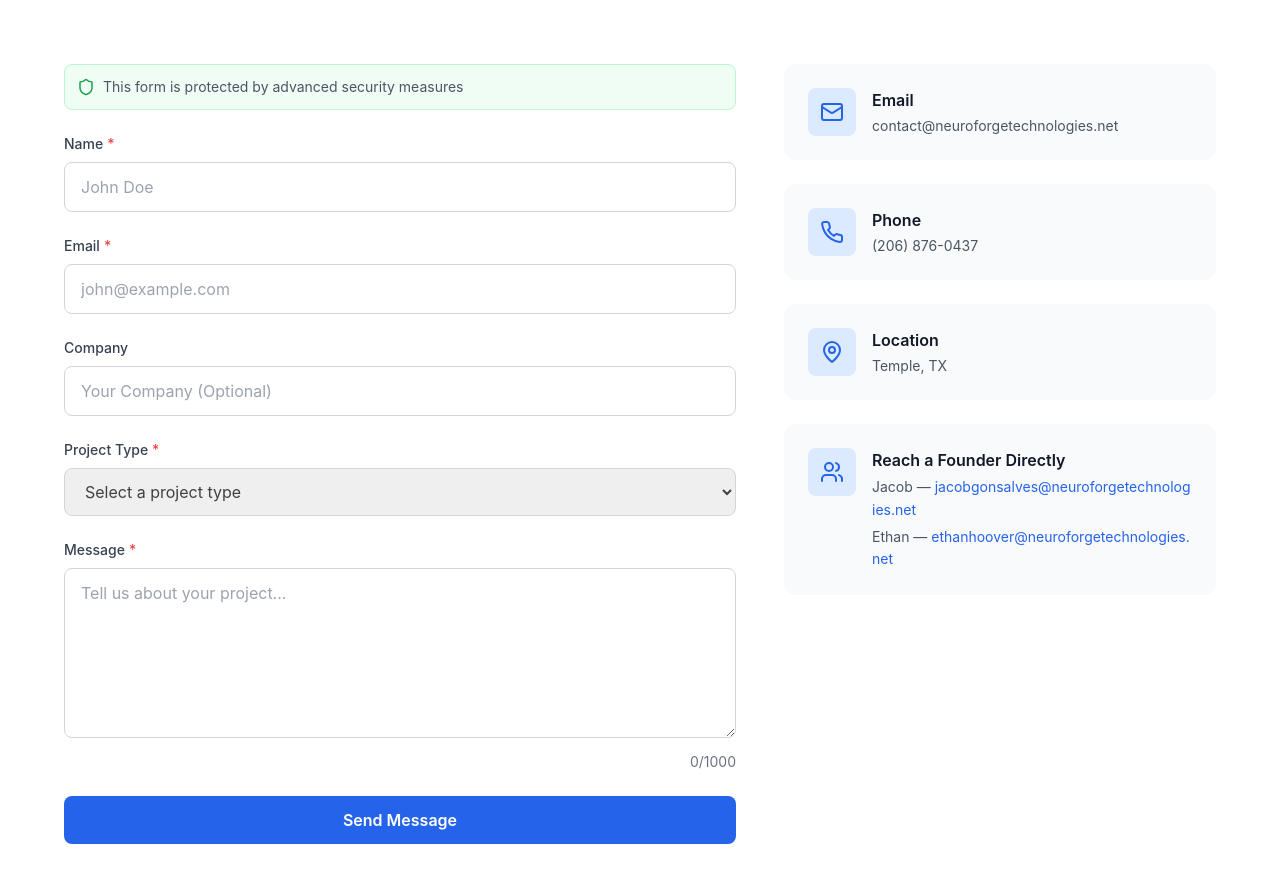
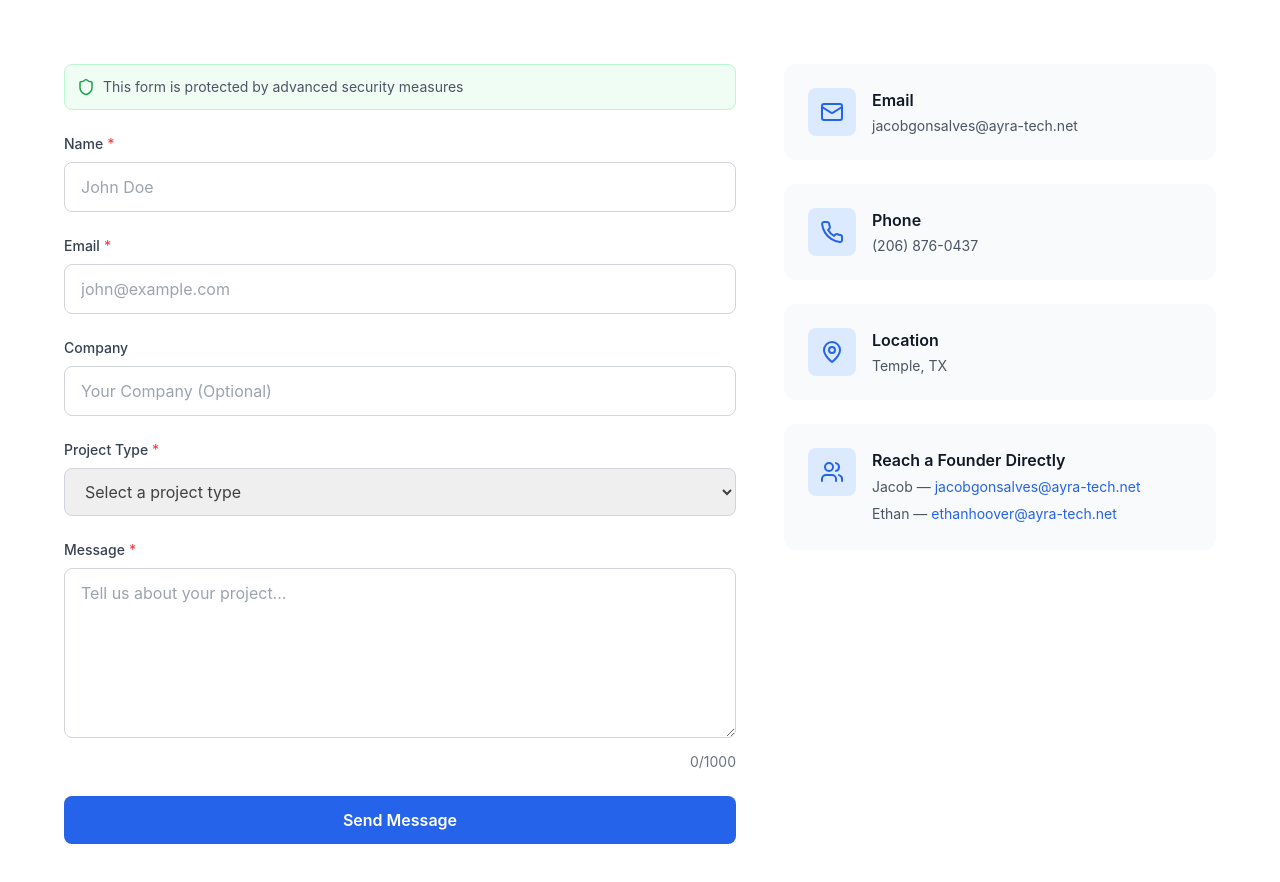
Before and after one commit to JBWolfFlow/Website, a React (Vite) app: page / in a window 1280 px wide. Shown: the part 5730-6612 px from the top of the page. Built offline with nearby package versions, Linux system fonts and the light colour scheme.

Commit message:
Contact: rebrand to AryaTech, display both founder emails

```diff
--- a/src/components/sections/Contact.jsx
+++ b/src/components/sections/Contact.jsx
@@ -32,7 +32,7 @@ import { submitContactForm } from '../../services/formService';
  * 5. Input Sanitization - Prevents XSS attacks (applied to all inputs)
  *
  * CRITICAL: Before deploying to production, you MUST:
- * - Configure domain whitelist in Web3Forms dashboard (neuroforgetechnologies.net)
+ * - Configure domain whitelist in Web3Forms dashboard (ayra-tech.net)
  * - Enable rate limiting in Web3Forms dashboard (recommended: 10/hour per IP)
  * - Test that submissions from unauthorized domains are blocked
  *
@@ -64,8 +64,8 @@ const Contact = () => {
     {
       icon: Mail,
       label: 'Email',
-      value: 'contact@neuroforgetechnologies.net',
-      href: 'mailto:contact@neuroforgetechnologies.net'
+      value: 'jacobgonsalves@ayra-tech.net',
+      href: 'mailto:jacobgonsalves@ayra-tech.net'
     },
     {
       icon: Phone,
@@ -464,19 +464,19 @@ const Contact = () => {
                     <p className="text-gray-600 text-sm leading-relaxed">
                       Jacob —{' '}
                       <a
-                        href="mailto:jacobgonsalves@neuroforgetechnologies.net"
+                        href="mailto:jacobgonsalves@ayra-tech.net"
                         className="text-primary-600 hover:text-primary-700 break-all"
                       >
-                        jacobgonsalves@neuroforgetechnologies.net
+                        jacobgonsalves@ayra-tech.net
                       </a>
                     </p>
                     <p className="text-gray-600 text-sm leading-relaxed mt-1">
                       Ethan —{' '}
                       <a
-                        href="mailto:ethanhoover@neuroforgetechnologies.net"
+                        href="mailto:ethanhoover@ayra-tech.net"
                         className="text-primary-600 hover:text-primary-700 break-all"
                       >
-                        ethanhoover@neuroforgetechnologies.net
+                        ethanhoover@ayra-tech.net
                       </a>
                     </p>
                   </div>
```
